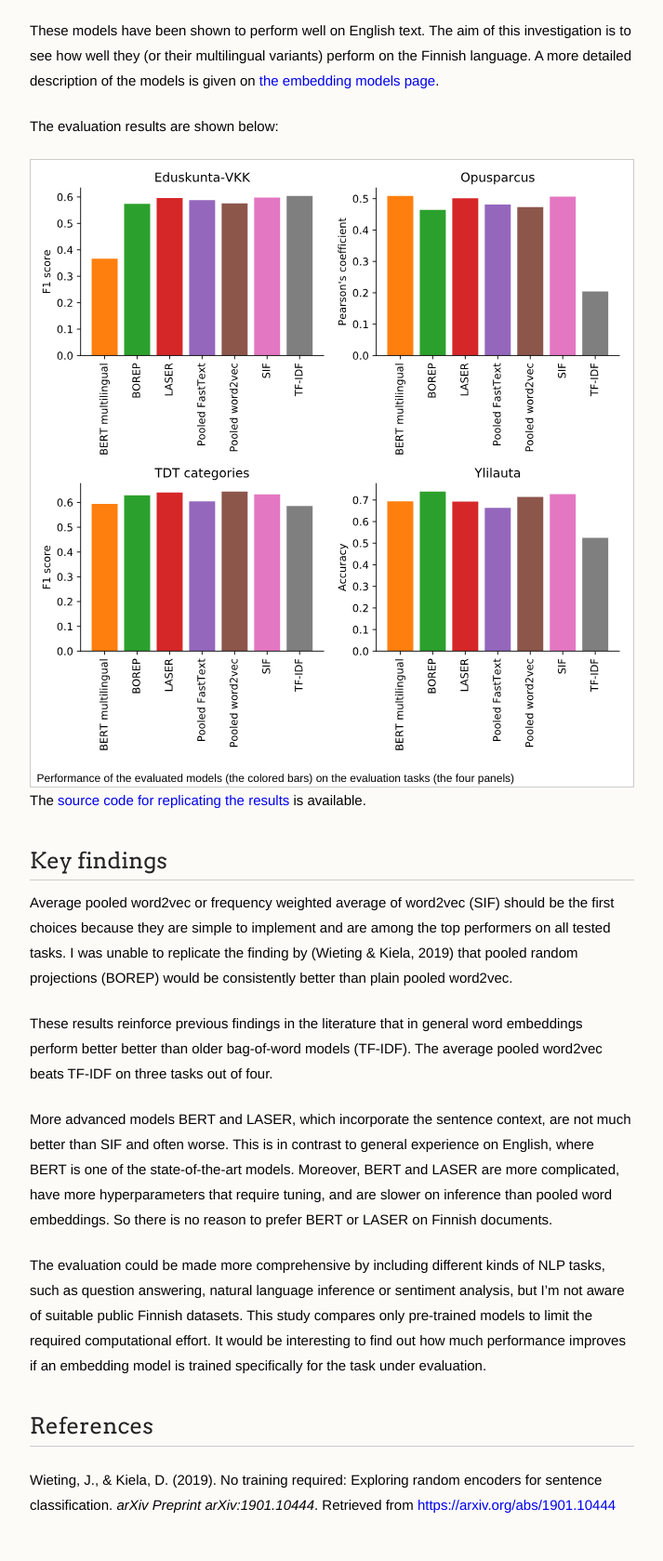
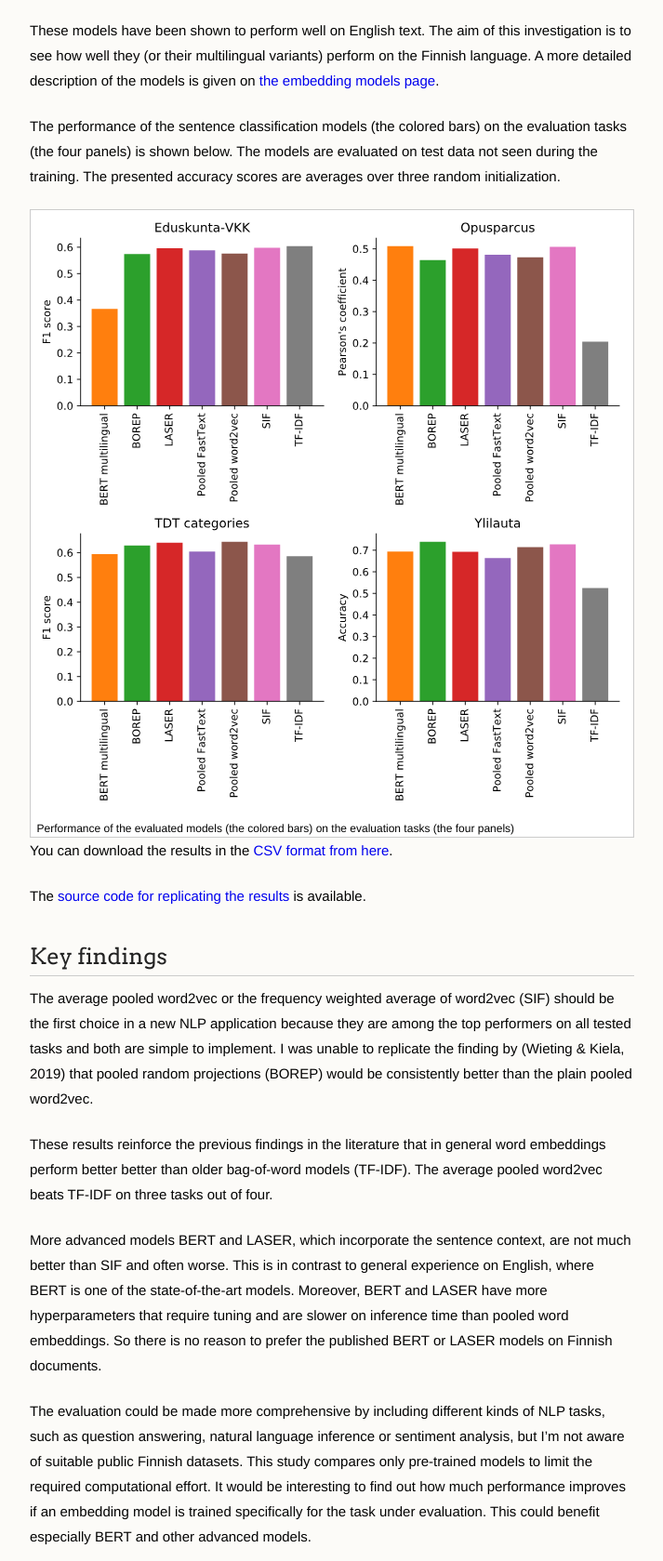
Before and after one commit to aajanki/fi-sentence-embeddings-eval, a plain HTML site: page index.html in a window 1280 px wide. Shown: the part 805-2484 px from the top of the page at 93% size, without its empty margins (278-991 px from the left). Drawn offline with Linux system fonts and the light colour scheme.

Commit message:
More details about the evaluation

```diff
--- a/index.html
+++ b/index.html
@@ -46,16 +46,17 @@ is appreciated. Thanks, broccolini!
 <li>TF-IDF as a baseline</li>
 </ul>
 <p>These models have been shown to perform well on English text. The aim of this investigation is to see how well they (or their multilingual variants) perform on the Finnish language. A more detailed description of the models is given on <a href="models.html">the embedding models page</a>.</p>
-<p>The evaluation results are shown below:</p>
+<p>The performance of the sentence classification models (the colored bars) on the evaluation tasks (the four panels) is shown below. The models are evaluated on test data not seen during the training. The presented accuracy scores are averages over three random initialization.</p>
 <figure>
 <img src="images/scores.svg" alt="Performance of the evaluated models (the colored bars) on the evaluation tasks (the four panels)" /><figcaption>Performance of the evaluated models (the colored bars) on the evaluation tasks (the four panels)</figcaption>
 </figure>
+<p>You can download the results in the <a href="https://github.com/aajanki/fi-sentence-embeddings-eval/blob/master/scores/scores.csv">CSV format from here</a>.</p>
 <p>The <a href="https://github.com/aajanki/fi-sentence-embeddings-eval">source code for replicating the results</a> is available.</p>
 <h2 id="key-findings">Key findings</h2>
-<p>Average pooled word2vec or frequency weighted average of word2vec (SIF) should be the first choices because they are simple to implement and are among the top performers on all tested tasks. I was unable to replicate the finding by <span class="citation" data-cites="wieting2019">(Wieting &amp; Kiela, 2019)</span> that pooled random projections (BOREP) would be consistently better than plain pooled word2vec.</p>
-<p>These results reinforce previous findings in the literature that in general word embeddings perform better better than older bag-of-word models (TF-IDF). The average pooled word2vec beats TF-IDF on three tasks out of four.</p>
-<p>More advanced models BERT and LASER, which incorporate the sentence context, are not much better than SIF and often worse. This is in contrast to general experience on English, where BERT is one of the state-of-the-art models. Moreover, BERT and LASER are more complicated, have more hyperparameters that require tuning, and are slower on inference than pooled word embeddings. So there is no reason to prefer BERT or LASER on Finnish documents.</p>
-<p>The evaluation could be made more comprehensive by including different kinds of NLP tasks, such as question answering, natural language inference or sentiment analysis, but I’m not aware of suitable public Finnish datasets. This study compares only pre-trained models to limit the required computational effort. It would be interesting to find out how much performance improves if an embedding model is trained specifically for the task under evaluation.</p>
+<p>The average pooled word2vec or the frequency weighted average of word2vec (SIF) should be the first choice in a new NLP application because they are among the top performers on all tested tasks and both are simple to implement. I was unable to replicate the finding by <span class="citation" data-cites="wieting2019">(Wieting &amp; Kiela, 2019)</span> that pooled random projections (BOREP) would be consistently better than the plain pooled word2vec.</p>
+<p>These results reinforce the previous findings in the literature that in general word embeddings perform better better than older bag-of-word models (TF-IDF). The average pooled word2vec beats TF-IDF on three tasks out of four.</p>
+<p>More advanced models BERT and LASER, which incorporate the sentence context, are not much better than SIF and often worse. This is in contrast to general experience on English, where BERT is one of the state-of-the-art models. Moreover, BERT and LASER have more hyperparameters that require tuning and are slower on inference time than pooled word embeddings. So there is no reason to prefer the published BERT or LASER models on Finnish documents.</p>
+<p>The evaluation could be made more comprehensive by including different kinds of NLP tasks, such as question answering, natural language inference or sentiment analysis, but I’m not aware of suitable public Finnish datasets. This study compares only pre-trained models to limit the required computational effort. It would be interesting to find out how much performance improves if an embedding model is trained specifically for the task under evaluation. This could benefit especially BERT and other advanced models.</p>
 <h2 id="references">References</h2>
 
 <p></p>
```
Also changed, not shown: models.html (+1 -1 lines), 2 other files.
